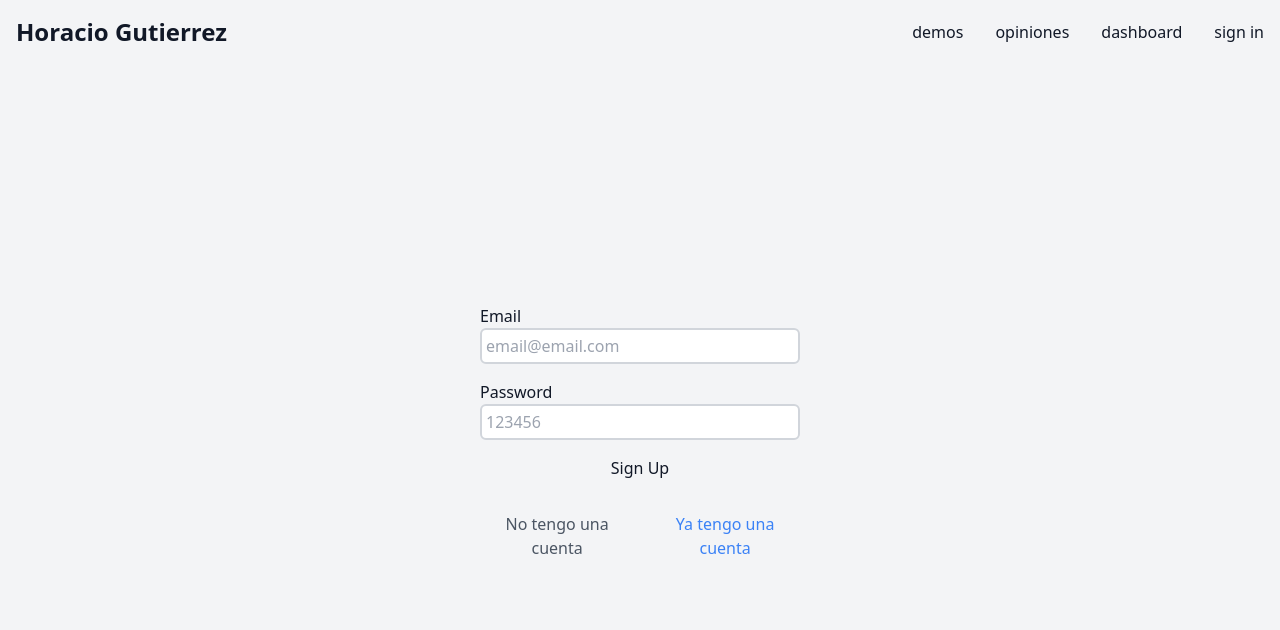
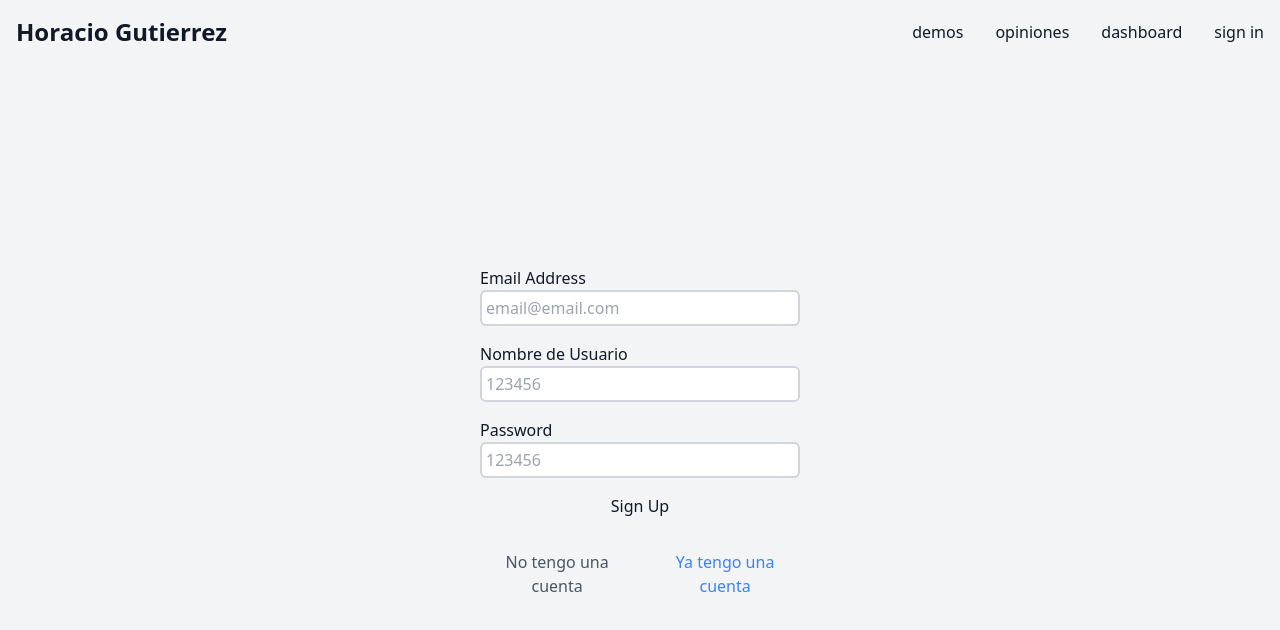
Before and after one commit to HoracioGutierrez/portfolio_demo_next_auth, a Next.js app: page /sign-in in a window 1280 px wide. Shown: the top 630 px of the page. Built offline with nearby package versions, Linux system fonts and the light colour scheme; no server answers.

Commit message:
Better sign up form with username integrated already but not required and no need to verify email now

```diff
--- a/app/sign-in/SignInForm.tsx
+++ b/app/sign-in/SignInForm.tsx
@@ -4,6 +4,7 @@ import { useSignIn, useSignUp } from '@clerk/clerk-react';
 import { useRouter, useSearchParams } from 'next/navigation';
 import { SignInResource } from "@clerk/types"
 import { useState } from "react";
+import { toast } from "react-toastify"
 
 export default function SignInForm() {
 
@@ -13,17 +14,18 @@ export default function SignInForm() {
   const router = useRouter();
   const searchParams = useSearchParams();
   const [isSignedIn, setIsSignedIn] = useState(false)
-  const [requestError , setRequestError] = useState("")
+  const [requestError, setRequestError] = useState("")
 
   const onSubmit = (data: any) => {
     if (isSignedIn) {
       customSignIn(data.email, data.password)
     } else {
-      customSignUp(data.email, data.password)
+      customSignUp(data.email, data.password, data.username)
     }
   }
 
   const customSignIn = (identifier: string, password: string) => {
+    toast.info("Iniciando sesion...")
     signIn?.create({
       identifier,
       password
@@ -40,19 +42,28 @@ export default function SignInForm() {
       })
   }
 
-  const customSignUp = (emailAddress: string, password: string) => {
-
+  const customSignUp = (emailAddress: string, password: string, username: string) => {
+    toast.info("Creando cuenta...")
     signUp?.create({
       emailAddress,
-      password
+      password,
+      username
     })
       .then((result) => {
         if (result.status === "complete") {
           if (setActive) {
             setActive({ session: result.createdSessionId });
+            router.push("/dashboard")
+            toast.dismiss()
+            toast.success("Cuenta creada exitosamente")
+            return
           }
-        } else {
-          console.log(result);
+          return
+        }
+
+        if (result.status === "missing_requirements") {
+          setRequestError(`Missing requirements: ${result.missingFields.join(", ")}`)
+          return
         }
       })
       .catch((error) => {
@@ -68,12 +79,17 @@ export default function SignInForm() {
   return (
     <form onSubmit={handleSubmit(onSubmit)} className="grid w-full max-w-xs items-center gap-4 m-auto">
       <div className="flex flex-col">
-        <label htmlFor="email">Email</label>
+        <label htmlFor="email">{isSignedIn ? "Email/Username" : "Email Address"}</label>
         <input  {...register("email", { required: true })} placeholder="email@email.com" className="rounded-md border-2 border-gray-300 p-1 text-gray-800" />
       </div>
+
+      {!isSignedIn && <div className="flex flex-col">
+        <label htmlFor="username">Nombre de Usuario</label>
+        <input  {...register("username", { required: true })} className="rounded-md border-2 border-gray-300 p-1 text-gray-800" placeholder="123456" type="text" />
+      </div>}
       <div className="flex flex-col">
         <label htmlFor="password">Password</label>
-        <input  {...register("password", { required: true })} className="rounded-md border-2 border-gray-300 p-1 text-gray-800" placeholder="123456" type="password"/>
+        <input  {...register("password", { required: true })} className="rounded-md border-2 border-gray-300 p-1 text-gray-800" placeholder="123456" type="password" />
       </div>
       {(errors.email || errors.password) && <span className="text-red-500">This field is required</span>}
       {requestError && <span className="text-red-500">{requestError}</span>}
```
